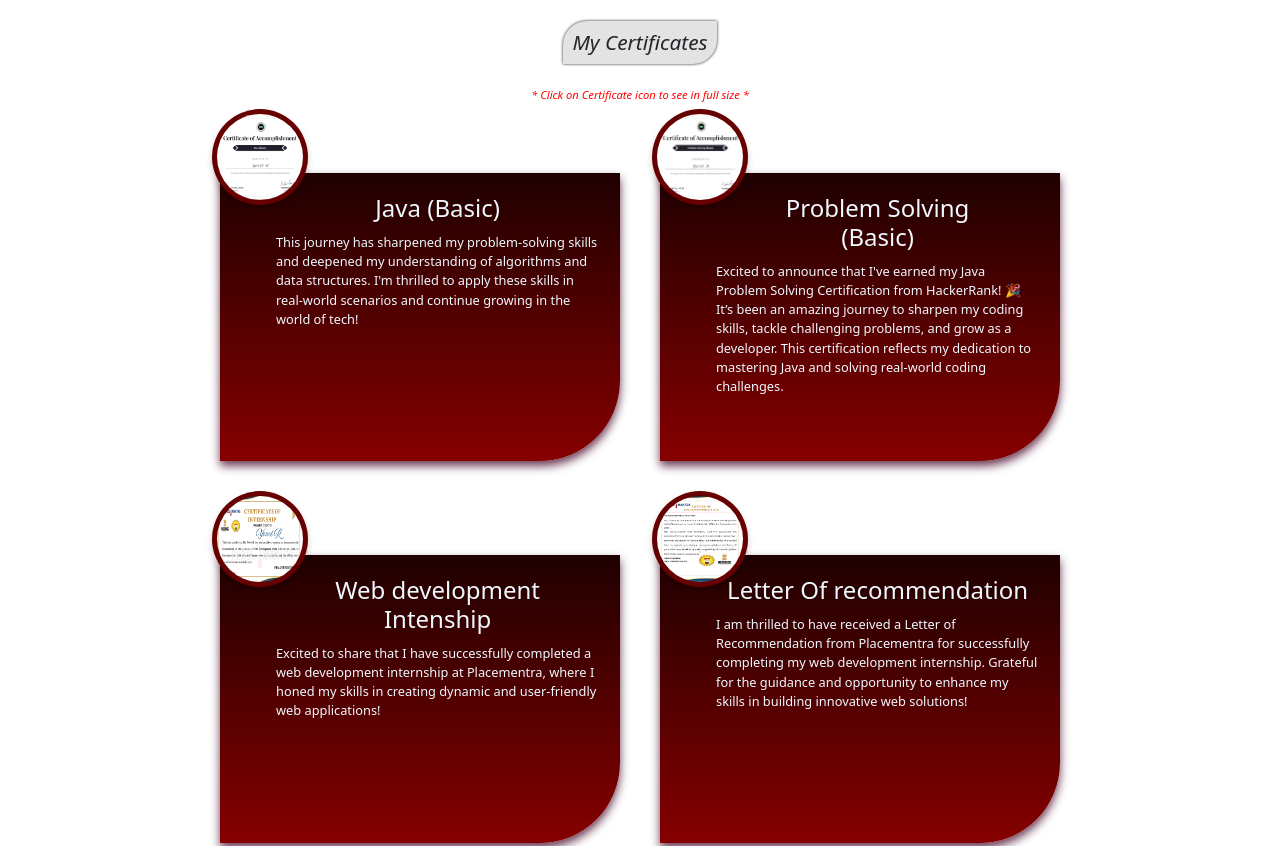
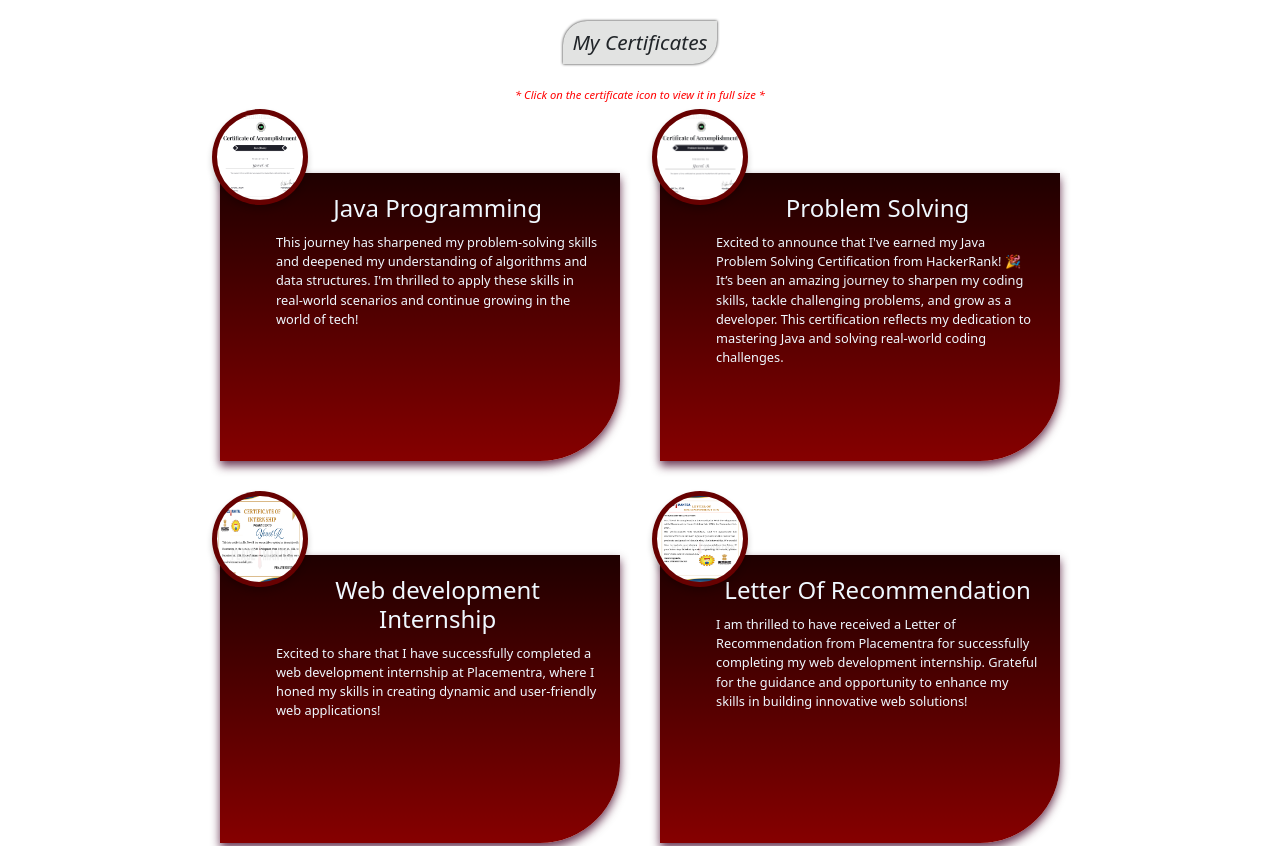
Before and after one commit to Yovel-R/portfolio, a plain HTML site: page Index.html in a window 1280 px wide. Shown: the part 1163-2009 px from the top of the page. Drawn offline with nearby package versions, Linux system fonts and the light colour scheme; a web font is replaced by a local one.

Commit message:
Add files via upload

```diff
--- a/Index.html
+++ b/Index.html
@@ -48,7 +48,6 @@
 
     <!-- feedback -->
     <section>
-
         <class class="feedback">
             <a href="https://yovel-feedback-form.netlify.app/">
                 <img class="feeimg" src="notes.png" alt="">
@@ -63,7 +62,7 @@
 
     <section>
         <h1 class="topic">My Certificates</h1>
-        <h6 class="dis" style="font-size: 0.7rem;"><i>* Click on Certificate icon to see in full size *</i></h6>
+        <h6 class="dis" style="font-size: 0.7rem;"><i>* Click on the certificate icon to view it in full size *</i></h6>
         <div class="certifications">
 
 
@@ -71,7 +70,7 @@
             <div class="box">
                 <img class="cr_img" src="Cer1.png" alt="certificate_image" onclick="showFullImage(this)">
                 <div class="para">
-                    <h2>Java (Basic)</h2>
+                    <h2>Java Programming</h2>
                     <p>
                         This journey has sharpened my problem-solving skills and deepened my understanding of algorithms and data structures.
                         I'm thrilled to apply these skills in real-world scenarios and continue growing in the world of tech!
@@ -84,7 +83,7 @@
             <div class="box">
                 <img class="cr_img" src="Cer2.png" alt="certificate_image" onclick="showFullImage(this)">
                 <div class="para">
-                    <h2>Problem Solving <br>(Basic)</h2>
+                    <h2>Problem Solving<br></h2>
                     <p>
                         Excited to announce that I've earned my Java Problem Solving Certification from HackerRank! 🎉 It’s been an amazing journey to sharpen my coding skills, tackle challenging problems, and grow as a developer. This certification reflects my dedication to mastering Java and solving real-world coding challenges.
                     </p>
@@ -96,7 +95,7 @@
             <div class="box">
                 <img class="cr_img" src="cer3.png" alt="certificate_image" onclick="showFullImage(this)">
                 <div class="para">
-                    <h2>Web development<br> Intenship</h2>
+                    <h2>Web development<br> Internship</h2>
                     <p>
                         Excited to share that I have successfully completed a web development internship at Placementra, where I honed my skills in creating dynamic and user-friendly web applications!
                     </p>
@@ -109,7 +108,7 @@
             <div class="box">
                 <img class="cr_img" src="cer4.png" alt="certificate_image" onclick="showFullImage(this)">
                 <div class="para">
-                    <h2>Letter Of recommendation</h2>
+                    <h2>Letter Of Recommendation</h2>
                     <p>
                         I am thrilled to have received a Letter of Recommendation from Placementra for successfully completing my web development internship. Grateful for the guidance and opportunity to enhance my skills in building innovative web solutions!
                     </p>
@@ -161,11 +160,11 @@
                         </div>
                         <div class="smedia-item">
                             <img src="linkedin.png" alt="LinkedIn">
-                            <label><a href="https://www.linkedin.com/in/yovel-r-5948182a1/" class="no-style"> iam_yovel <i class="fa-solid fa-arrow-right"></i></a></label>
+                            <label><a href="https://www.linkedin.com/in/yovel-r-5948182a1/" class="no-style"> yovel R <i class="fa-solid fa-arrow-right"></i></a></label>
                         </div>
                         <div class="smedia-item">
                             <img src="insta.png" alt="Instagram">
-                            <label><a href="https://www.instagram.com/iam_yovel?igsh=ZXZhejB2aW9hejd2" class="no-style">yovel <i class="fa-solid fa-arrow-right"></i></a></label>
+                            <label><a href="https://www.instagram.com/iam_yovel?igsh=ZXZhejB2aW9hejd2" class="no-style"> iam_yovel <i class="fa-solid fa-arrow-right"></i></a></label>
                         </div>
                         <div class="smedia-item" style="margin-bottom: 2rem;">
                             <img src="gmail.png" alt="Gmail">
```
